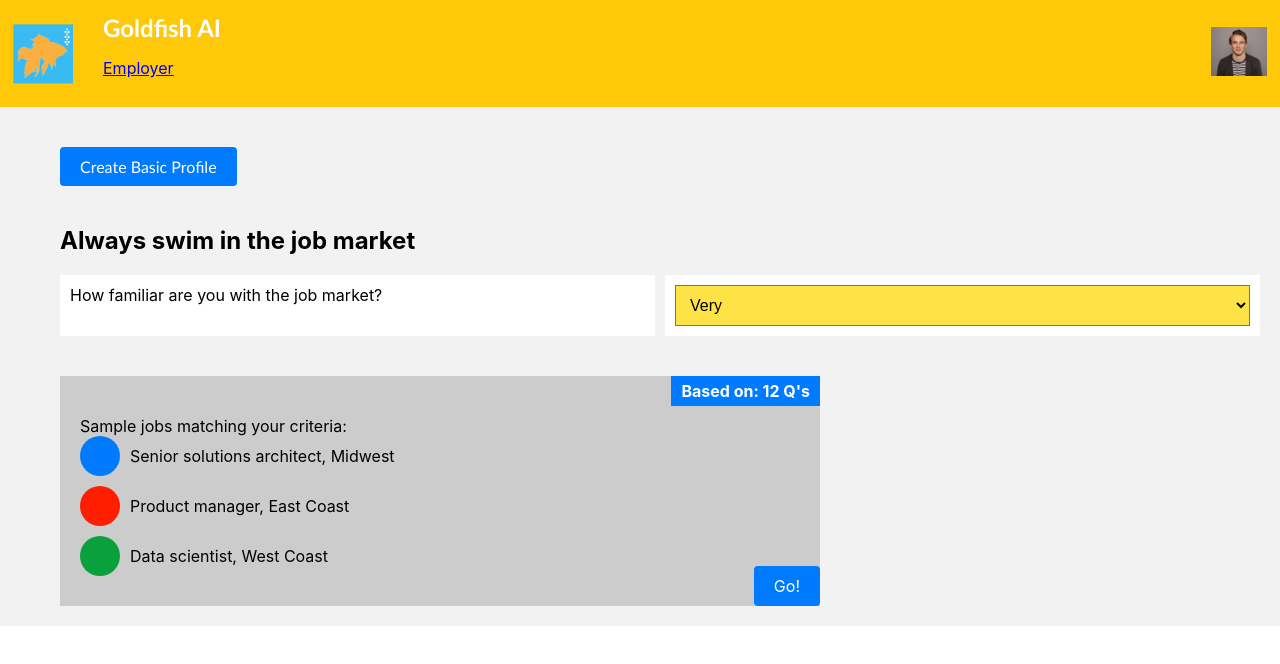
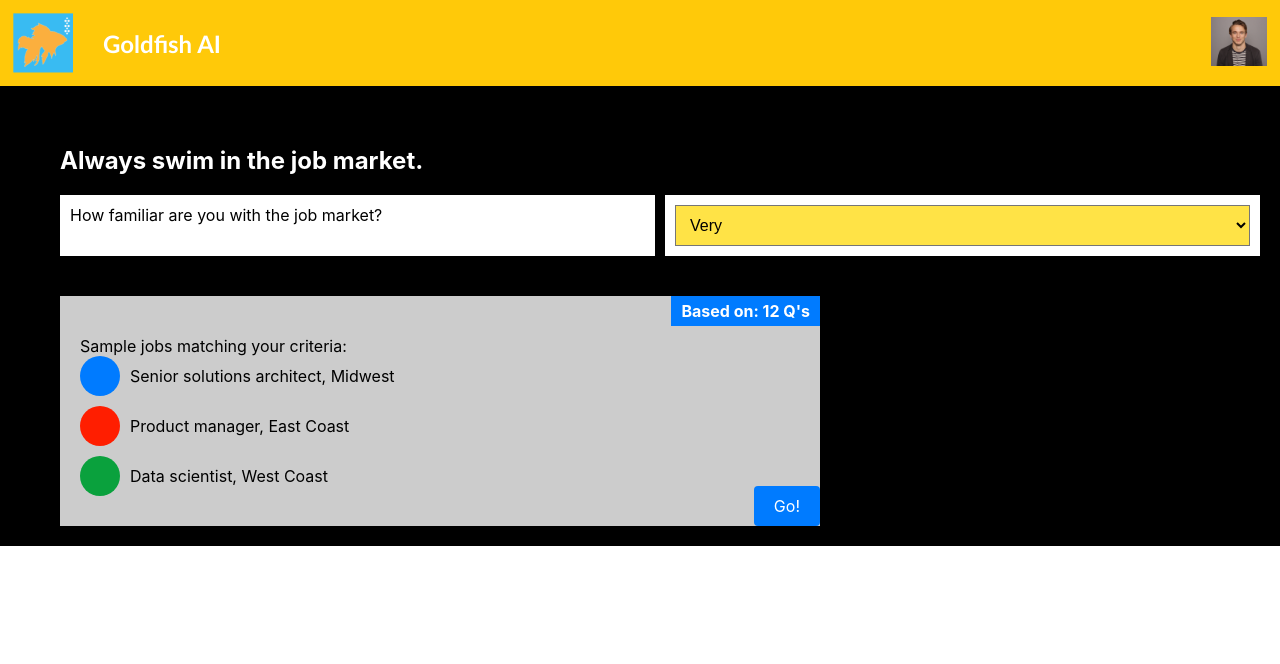
Before and after one commit to Psynaps/Goldfish, a React (Create React App) app: page / in a window 1280 px wide. Shown: the top 664 px of the page. Built offline with nearby package versions, Linux system fonts and the light colour scheme.

Commit message:
Separated banner into each page, removed links

```diff
--- a/src/App.css
+++ b/src/App.css
@@ -1,6 +1,11 @@
-.App {
+.Home {
   text-align: left;
-  background-color: #f2f2f2;
+  background-color: #000000;
+}
+
+.Employer {
+  text-align: left;
+  background-color: #f3eeee;
 }
 
 .Banner {
@@ -51,6 +56,7 @@
 
 .BodyTitle {
   margin-top: 40px;
+  color: white;
 }
 
 .QuestionContainer {
--- a/src/App.js
+++ b/src/App.js
@@ -1,17 +1,51 @@
 import React, { useState, useEffect, useRef } from 'react';
-import { BrowserRouter as Router, Routes, Route, Link } from 'react-router-dom';
+import { BrowserRouter as Router, Routes, Route} from 'react-router-dom';
+// import { BrowserRouter as Router, Routes, Route, Link } from 'react-router-dom';
 import goldfishLogo from './images/logo.png';
 import profilePic from './images/profile.png';
 import './App.css';
 
 function Home() {
   // document.getElementById("HomeLink").style.display = "none";
+  const [isDropdownOpen, setDropdownOpen] = useState(false);
+  const dropdownRef = useRef(null);
+
+  const toggleDropdown = () => {
+    setDropdownOpen(!isDropdownOpen);
+  };
+
+  const handleClickOutside = (event) => {
+    if (dropdownRef.current && !dropdownRef.current.contains(event.target)) {
+      setDropdownOpen(false);
+    }
+  };
+
+  useEffect(() => {
+    document.addEventListener('mousedown', handleClickOutside);
+    return () => {
+      document.removeEventListener('mousedown', handleClickOutside);
+    };
+  }, []);
   return (
-    <div className="App">
-      {/* <header className="Banner">
+    <div className="Home">
+      <header className="Banner">
         <div className="LogoContainer">
           <img src={goldfishLogo} alt="Logo" className="Logo" />
+          <div className="TitleLinkBox">
             <h1 className="Title">Goldfish AI</h1>
+            {/* <nav>
+              <ul className="PageLinks">
+                {/* <li className="HomeLink" style={{display: page === "home" ? 'none' : 'grid' }}> */}
+                {/* <li className="HomeLink" style={{display: page === "home" ? 'none' : 'grid' }} onClick={()=>{setPage("home")}}> */}
+                  {/* <Link to="/">Home</Link> */}
+                {/* </li> */}
+                {/* <li className="EmployerLink" style={{display: page === "employer" ? 'none' : 'grid' }}> */}
+                {/* <li className="EmployerLink" style={{display: page === "employer" ? 'none' : 'grid' }}onClick={()=>{setPage("employer")}}> */}
+                  {/* <Link to="/employer">Employer</Link> */}
+                {/* </li> */}
+              {/* </ul> */}
+            {/* </nav> */}
+          </div>
         </div>
         <div className="ProfileDropdown">
           <button className="ProfileButton" onClick={toggleDropdown}>
@@ -27,15 +61,14 @@ function Home() {
             </div>
           )}
         </div>
-      </header> */}
-
+      </header>
 
       <div className="Body">
         {/* <Outlet /> */}
-        <div className="CreateProfileContainer">
+        {/* <div className="CreateProfileContainer">
           <button className="CreateProfileButton">Create Basic Profile</button>
-        </div>
-        <h2 className="BodyTitle">Always swim in the job market</h2>
+        </div> */}
+        <h2 className="BodyTitle">Always swim in the job market.</h2>
         <div className="QuestionContainer">
           <div className="QuestionBox">
             <p className="QuestionText">How familiar are you with the job market?</p>
@@ -72,23 +105,14 @@ function Home() {
 
         </div>
       </div>
-        {/* </div> */}
     </div>
   );
 }
 
 function EmployerPage() {
-  return (
-    <div className="EmployerContent">
-      <h2>Welcome to the Employer page!</h2>
-    </div>
-  );
-}
-
-function App() {
   const [isDropdownOpen, setDropdownOpen] = useState(false);
-  const [page, setPage] = useState("home");
   const dropdownRef = useRef(null);
+  // const [searchTerm, setSearchTerm] = useState('');
 
   const toggleDropdown = () => {
     setDropdownOpen(!isDropdownOpen);
@@ -108,25 +132,24 @@ function App() {
   }, []);
 
   return (
-    <Router>
-      <div className="App">
+    <div className="Employer">
       <header className="Banner">
         <div className="LogoContainer">
           <img src={goldfishLogo} alt="Logo" className="Logo" />
           <div className="TitleLinkBox">
             <h1 className="Title">Goldfish AI</h1>
-              <nav>
-                <ul className="PageLinks">
+            {/* <nav> */}
+              {/* <ul className="PageLinks"> */}
                 {/* <li className="HomeLink" style={{display: page === "home" ? 'none' : 'grid' }}> */}
-                  <li className="HomeLink" style={{display: page === "home" ? 'none' : 'grid' }} onClick={()=>{setPage("home")}}>
-                    <Link to="/">Home</Link>
-                  </li>
+                {/* <li className="HomeLink" style={{display: page === "home" ? 'none' : 'grid' }} onClick={()=>{setPage("home")}}> */}
+                  {/* <Link to="/">Home</Link> */}
+                {/* </li> */}
                 {/* <li className="EmployerLink" style={{display: page === "employer" ? 'none' : 'grid' }}> */}
-                  <li className="EmployerLink" style={{display: page === "employer" ? 'none' : 'grid' }}onClick={()=>{setPage("employer")}}>
-                    <Link to="/employer">Employer</Link>
-                  </li>
-                </ul>
-              </nav>
+                {/* <li className="EmployerLink" style={{display: page === "employer" ? 'none' : 'grid' }}onClick={()=>{setPage("employer")}}> */}
+                  {/* <Link to="/employer">Employer</Link> */}
+                {/* </li> */}
+              {/* </ul> */}
+            {/* </nav> */}
           </div>
         </div>
         <div className="ProfileDropdown">
@@ -145,6 +168,21 @@ function App() {
         </div>
 
       </header>
+      <div className="Body">
+        <h2>Welcome to the Employer page!</h2>
+      </div>
+    </div>
+
+  );
+}
+
+function App() {
+  // const [page, setPage] = useState("home");
+
+
+  return (
+    <Router>
+      <div className="App">
         <Routes>
           <Route path="/" element={<Home />} />
           <Route path="/employer" element={<EmployerPage />} />
```
Lines whose indentation alone changed are shown as unchanged.
